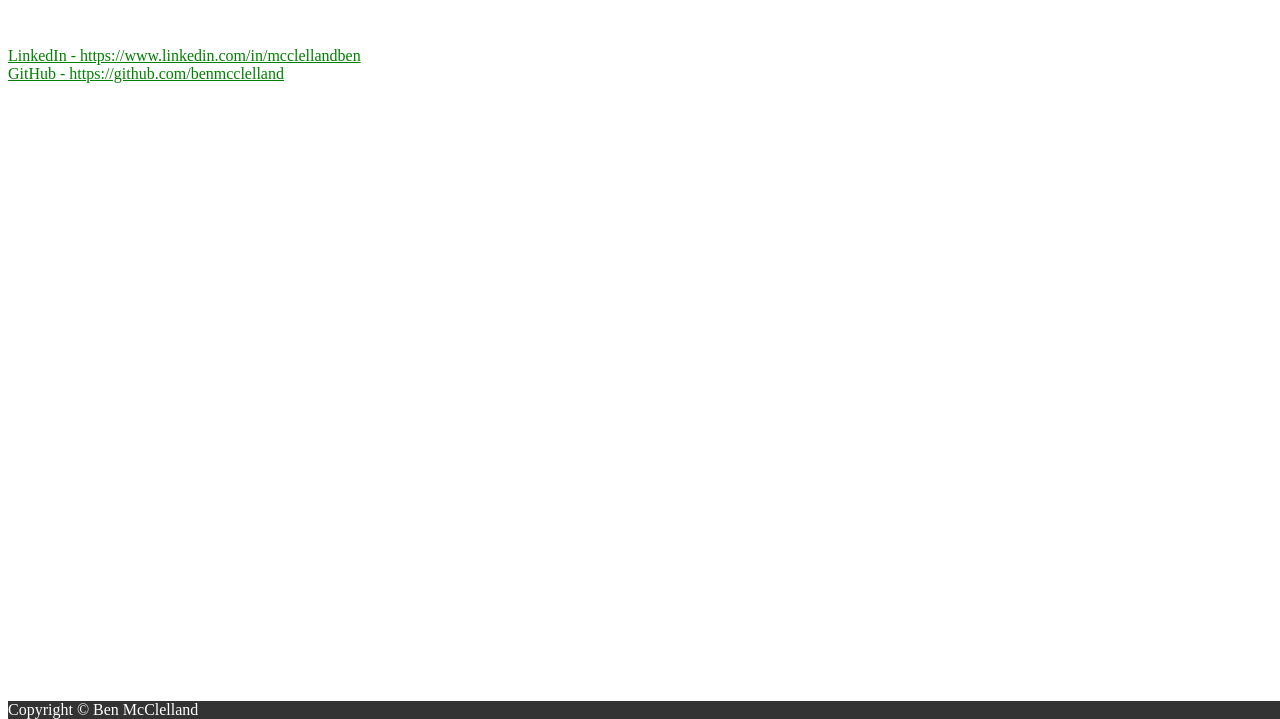
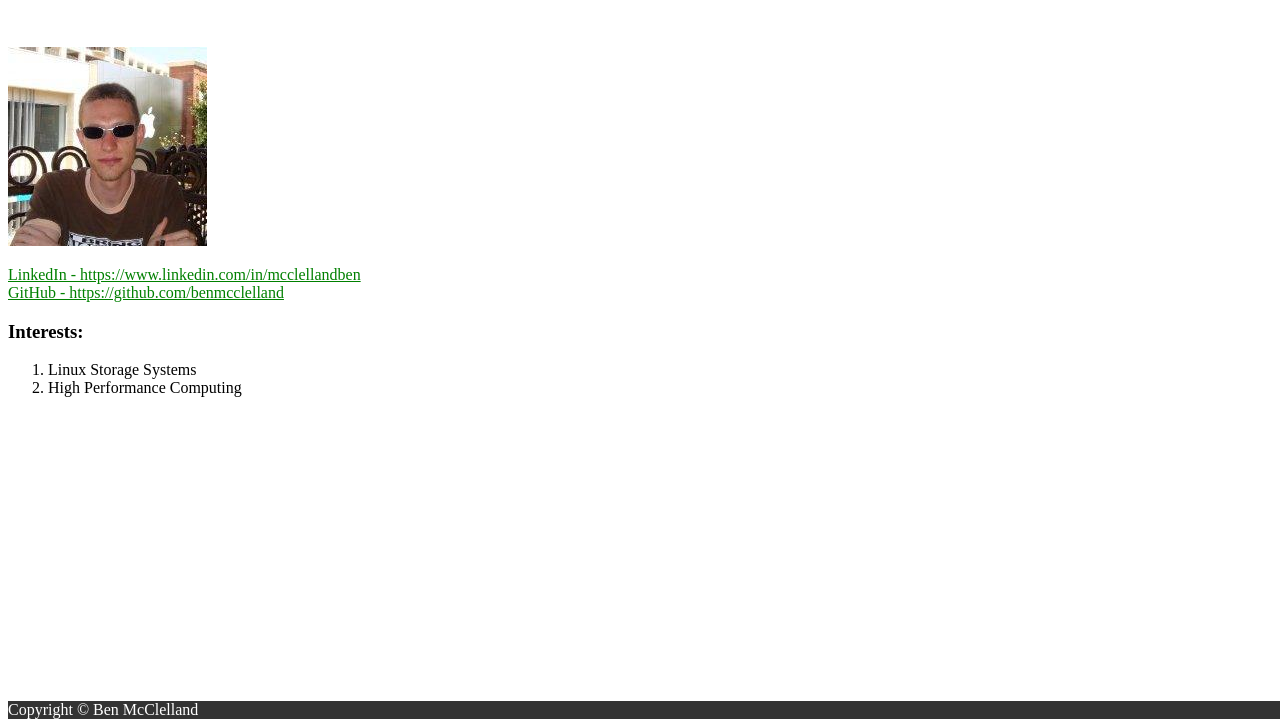
Before and after one commit to benmcclelland/benmcclelland.github.io, a plain HTML site: page index.html in a window 1280 px wide. Shown: the part 81-800 px from the top of the page. Drawn offline with Linux system fonts and the light colour scheme.

Commit message:
little more content and a picture

```diff
--- a/index.html
+++ b/index.html
@@ -35,8 +35,17 @@
 		<h1>Ben McClelland</h1>
 		</header>
 		<section>
+		<img src="ben.jpg"><p>
 		<a href="https://www.linkedin.com/in/mcclellandben">LinkedIn - https://www.linkedin.com/in/mcclellandben</a></br>
 		<a href="https://github.com/benmcclelland">GitHub - https://github.com/benmcclelland</a></br>
+		</section>
+
+		<section>
+		<h3>Interests:</h3>
+		<ol>
+			<li>Linux Storage Systems</li>
+			<li>High Performance Computing</li>
+		</ol>
 		</section>
 
 		<footer>
```
Also changed, not shown: ben.jpg (added).
